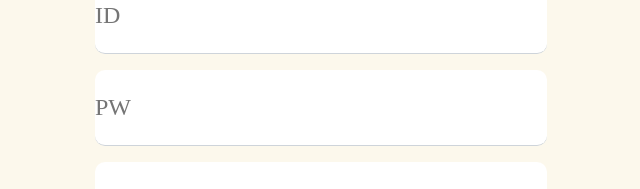
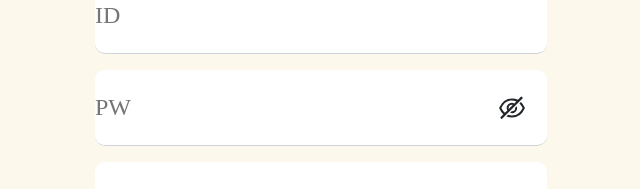
Before and after one commit to SoluxProject/client, a React (Create React App) app: page /auth/join in a window 1280 px wide. Shown: the part 279-468 px from the top of the page, without its empty margins (319-959 px from the left). Built offline with nearby package versions, Linux system fonts and the light colour scheme.

Commit message:
SignUp, Search 수정

```diff
--- a/src/Search.css
+++ b/src/Search.css
@@ -33,6 +33,7 @@
     border-right: 1.4px solid #FCF8EC;
     background-color: #456268;
     color: white;
+    cursor: pointer;
 }
 .menu-box:hover {
     opacity: 82%;
@@ -55,15 +56,34 @@
     color: #456268;
 }
 .inquiry-input {
-    /* border: 2px solid red; */
     padding: 5px;
     margin-bottom: 20px;
     width: 60%;
+    height: 3rem;
     font-size:1.25rem;
     font-weight: 400;
     background-color: #fff;
     border-radius: 10px;
     border: none;
+}
+.inquiry-input-pw {
+    display: flex;
+    justify-content: space-between;
+    padding: 0;
+}
+#newPw {
+    padding: 5px;
+    width: 80%;
+    font-size:1.25rem;
+    font-weight: 400;
+    background-color: #fff;
+    border-radius: 10px;
+    border: none;
+}
+#pwIcon {
+    margin: 0px 20px;
+    display: flex;
+    align-items: center;
 }
 .inquiry-submit {
     color:#FCF8EC;
--- a/src/SignUp.css
+++ b/src/SignUp.css
@@ -50,6 +50,27 @@ h2, .h2 {
   .signup-mb-3 {
     margin-bottom: 1rem !important;
   }
+  .input-pw {
+    background-color: #fff;
+    border-bottom: 0.5rem solid #ced4da;
+    border-radius: 10px;
+    display: flex;
+    flex-direction: row;
+    justify-content: space-between;
+  }
+  #signup-pw {
+    width: 90%;
+    border:none;
+    border-right:0px;
+    border-top:0px;
+    border-left:0px;
+    border-bottom:0px;
+  }
+  #chkIcon {
+    display: flex;
+    align-items: center;
+    margin: 0px 20px;
+  }
   .signup-form-floating {
     position: relative;
     border-width: 1px;
--- a/src/component/Search.js
+++ b/src/component/Search.js
@@ -2,6 +2,8 @@ import '../Search.css';
 import React, {useState} from 'react';
 import Axios from "axios";
 import {Link} from 'react-router-dom';
+import { AiOutlineEye } from 'react-icons/ai';
+import { AiOutlineEyeInvisible } from 'react-icons/ai';
 
 function Search() {
     const [menu, setMenu] = useState('id');
@@ -17,6 +19,8 @@ function Search() {
 
     const [idDone, setIdDone] = useState(false);
     const [pwDone, setPwDone] = useState(false);
+
+    const [isShown, setIsShown] = useState(false);
 
     const clearInput = () => {
         var e = document.getElementsByClassName('inquiry-input');
@@ -69,8 +73,8 @@ function Search() {
                 <div className="header-line"></div>
             </div>
             <div className="inquiry-menu">
-                <div className="menu-box" id={menu==='id' ? 'color':'none'} onClick={()=>{setMenu('id'); setIdDone(false); setPwDone(false); clearInput();}}>아이디 찾기</div>
-                <div className="menu-box" id={menu==='pw' ? 'color':'none'} onClick={()=>{setMenu('pw'); setIdDone(false); setPwDone(false); clearInput();}} style={{border:'none'}}>비밀번호 찾기</div>
+                <div className="menu-box" id={menu==='id' ? 'color':'none'} onClick={()=>{setMenu('id'); setIdDone(false); setPwDone(false); setIsShown(false); clearInput();}}>아이디 찾기</div>
+                <div className="menu-box" id={menu==='pw' ? 'color':'none'} onClick={()=>{setMenu('pw'); setIdDone(false); setPwDone(false); setIsShown(false); clearInput();}} style={{border:'none'}}>비밀번호 찾기</div>
             </div>
 
             {menu==='id' ?
@@ -86,7 +90,15 @@ function Search() {
                 <h4>아이디, 이름과 수정할 비밀번호를 입력하세요.</h4>
                 <input className="inquiry-input" id="id" type="text" onChange={e => {setId(e.target.value)}} placeholder="ID" />
                 <input className="inquiry-input" id="name" type="text" onChange={e => {setName2(e.target.value)}} placeholder="이름" />
-                <input className="inquiry-input" id="pw" type="password" onChange={e => {setNewPw(e.target.value)}} placeholder="PW" />
+                <div className="inquiry-input inquiry-input-pw" >
+                    <input id="newPw" type={isShown ? "text" : "password"} onChange={e => {setNewPw(e.target.value)}} placeholder="PW" />
+                    <div id="pwIcon">
+                        {isShown ?
+                            (<AiOutlineEye style={{fontSize: '25px'}} onClick={()=>{setIsShown(!isShown)}} />) :
+                            (<AiOutlineEyeInvisible style={{fontSize: '25px'}} onClick={()=>{setIsShown(!isShown)}} />)
+                        }
+                    </div>
+                </div>
                 <button className="inquiry-submit" type="submit" onClick={pwInquiry}>제출</button>
             </div>
             )}
--- a/src/component/SignUp.js
+++ b/src/component/SignUp.js
@@ -3,6 +3,8 @@ import React from 'react';
 import {Link} from 'react-router-dom';
 import { useState } from 'react';
 import Axios from 'axios';
+import { AiOutlineEye } from 'react-icons/ai';
+import { AiOutlineEyeInvisible } from 'react-icons/ai';
 
 function SignUp() {
   const [name, setName] = useState('');
@@ -11,6 +13,7 @@ function SignUp() {
   const [tel, setTel] = useState('');
   const [email, setEmail] = useState('');
   const [major, setMajor] = useState('');
+  const [isShown, setIsShown] = useState(false);
 
   const submitSignUp = () => {
     Axios.post('join', {
@@ -55,10 +58,16 @@ function SignUp() {
                         }}/>
 
                     </div>
-                    <div className="signup-form-floating signup-mb-3">
-                        <input className="input-signup" id="pw" type="password" placeholder="PW" onChange={(e) => {
+                    <div className="signup-form-floating signup-mb-3 input-pw">
+                        <input className="input-signup" id="signup-pw" type={isShown ? "text" : "password"} placeholder="PW" onChange={(e) => {
                           setPw(e.target.value);
                         }}/>
+                        <div id="chkIcon">
+                          {isShown ?
+                            (<AiOutlineEye style={{fontSize: '30px'}} onClick={()=>{setIsShown(!isShown)}}/>) :
+                            (<AiOutlineEyeInvisible style={{fontSize: '30px'}} onClick={()=>{setIsShown(!isShown)}}/>)
+                          }
+                        </div>
 
                     </div>
                     <div className="signup-form-floating signup-mb-3">
```
